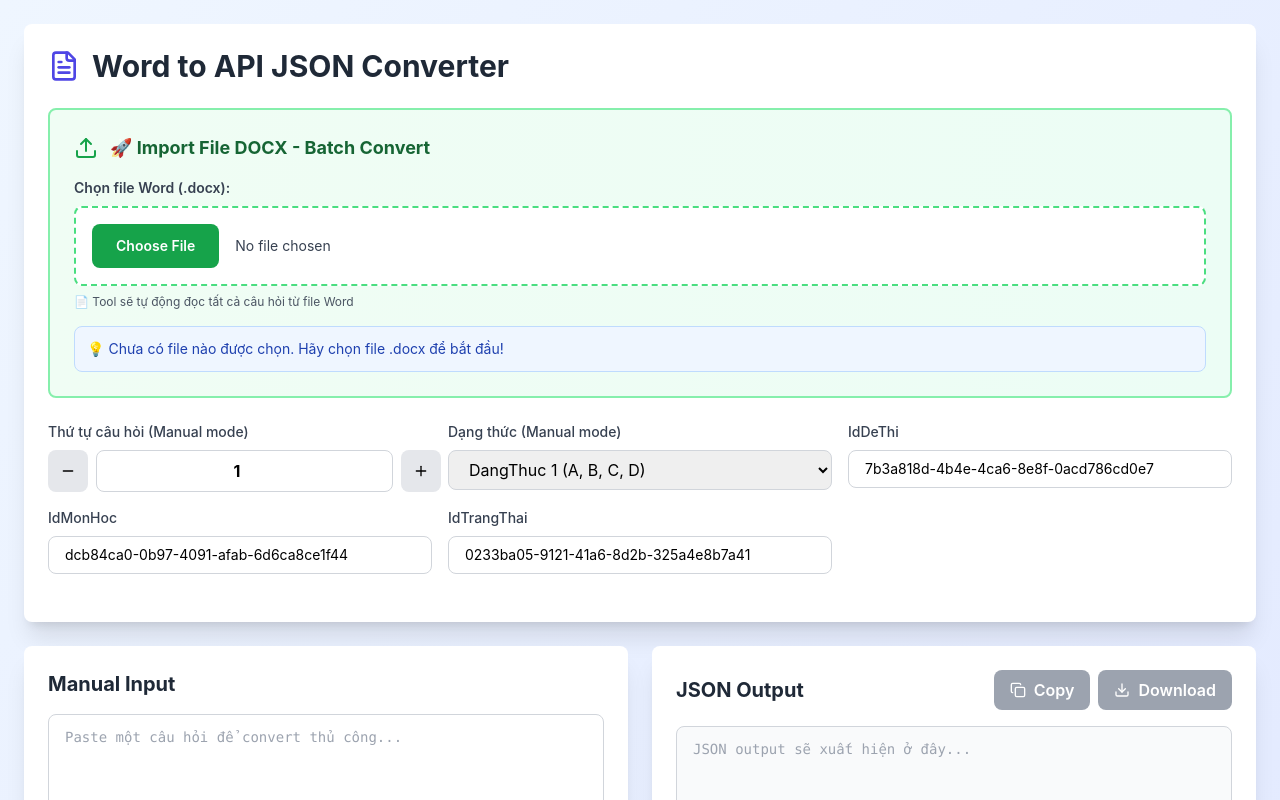
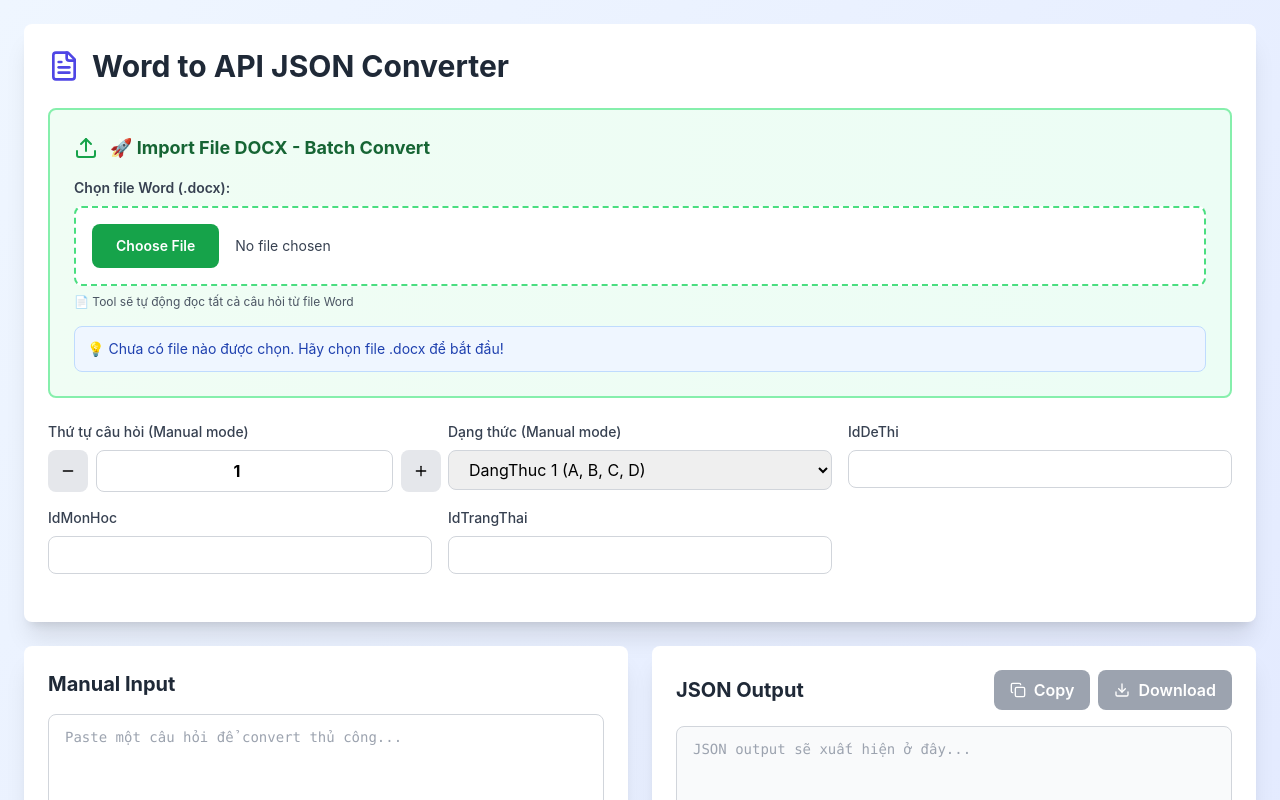
Before and after one commit to duogbachdev/word-to-json-converter, a React (Create React App) app: page / in a window 1280 px wide. Shown: the top 800 px of the page. Built offline with nearby package versions, Linux system fonts and the light colour scheme.

Commit message:
Init Code

```diff
--- a/src/App.js
+++ b/src/App.js
@@ -8,9 +8,9 @@ export default function WordToJsonConverter() {
   const [debugInfo, setDebugInfo] = useState('');
   const [thuTu, setThuTu] = useState(1);
   const [dangThuc, setDangThuc] = useState(1);
-  const [idDeThi, setIdDeThi] = useState('7b3a818d-4b4e-4ca6-8e8f-0acd786cd0e7');
-  const [idMonHoc, setIdMonHoc] = useState('dcb84ca0-0b97-4091-afab-6d6ca8ce1f44');
-  const [idTrangThai, setIdTrangThai] = useState('0233ba05-9121-41a6-8d2b-325a4e8b7a41');
+  const [idDeThi, setIdDeThi] = useState('');
+  const [idMonHoc, setIdMonHoc] = useState('');
+  const [idTrangThai, setIdTrangThai] = useState('');
   const [allQuestions, setAllQuestions] = useState([]);
   const [batchMode, setBatchMode] = useState(false);
 
```
